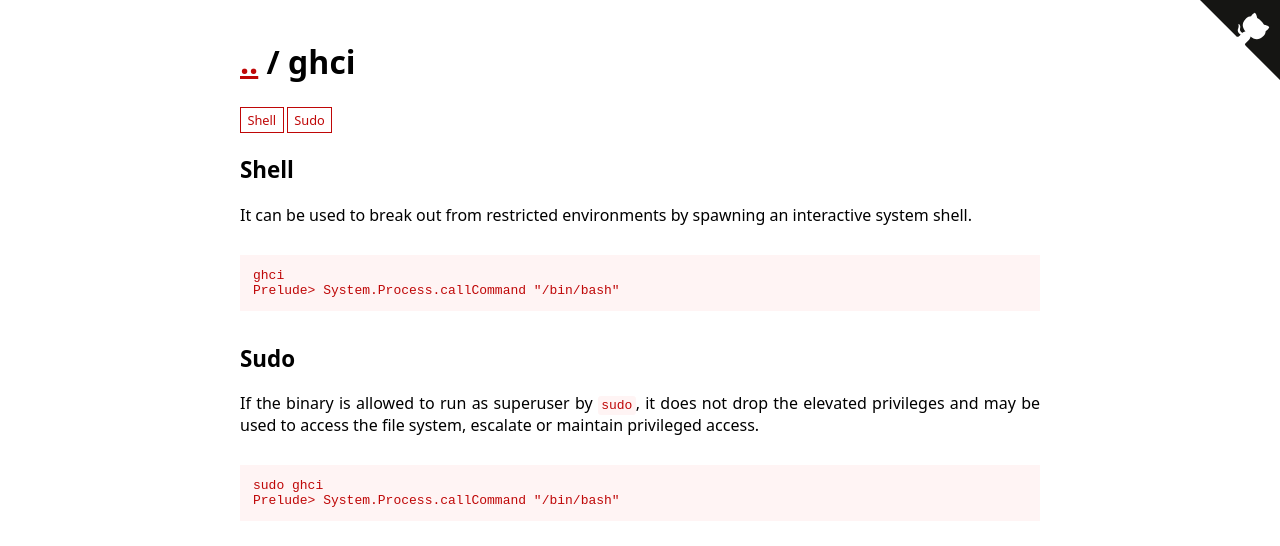
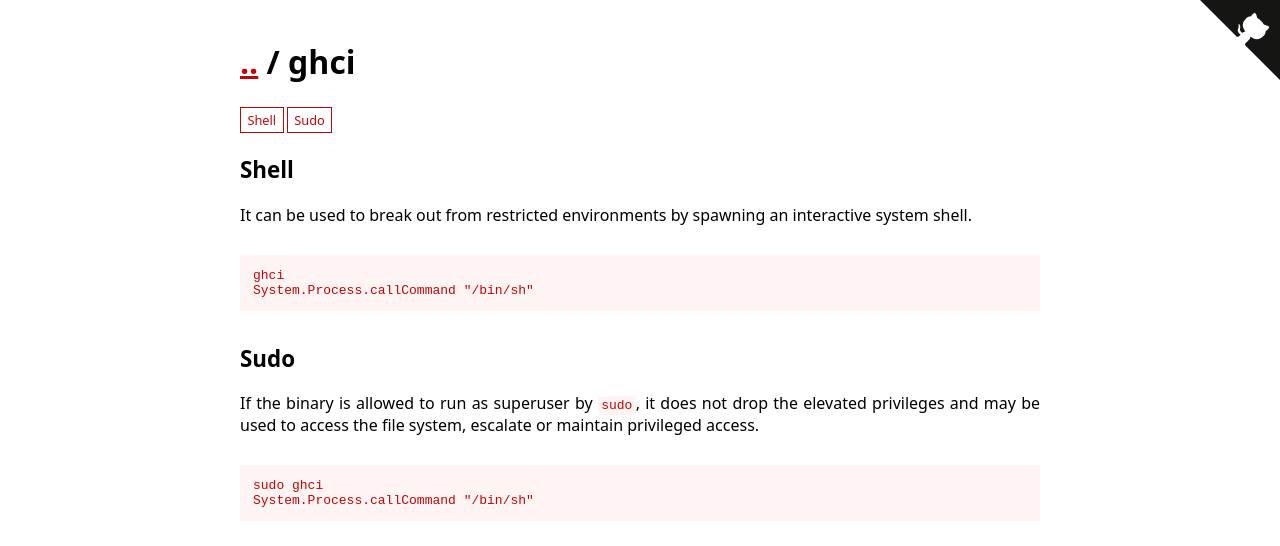
Before and after one commit to GTFOBins/GTFOBins.github.io, a Jekyll site: the page built from _gtfobins/ghci.md, in a window 1280 px wide. Shown: the top 546 px of the page. Built offline with Jekyll 4.4.1, drawn with Linux system fonts in a browser that asks for light colours.

Commit message:
Enforce conventions

```diff
--- a/_gtfobins/ghci.md
+++ b/_gtfobins/ghci.md
@@ -3,9 +3,9 @@ functions:
   shell:
     - code: |
        ghci
-       Prelude> System.Process.callCommand "/bin/bash"
+       System.Process.callCommand "/bin/sh"
   sudo:
     - code: |
        sudo ghci
-       Prelude> System.Process.callCommand "/bin/bash"
+       System.Process.callCommand "/bin/sh"
 ---
```
Also changed, not shown: _gtfobins/ghc.md (+2 -2 lines).
